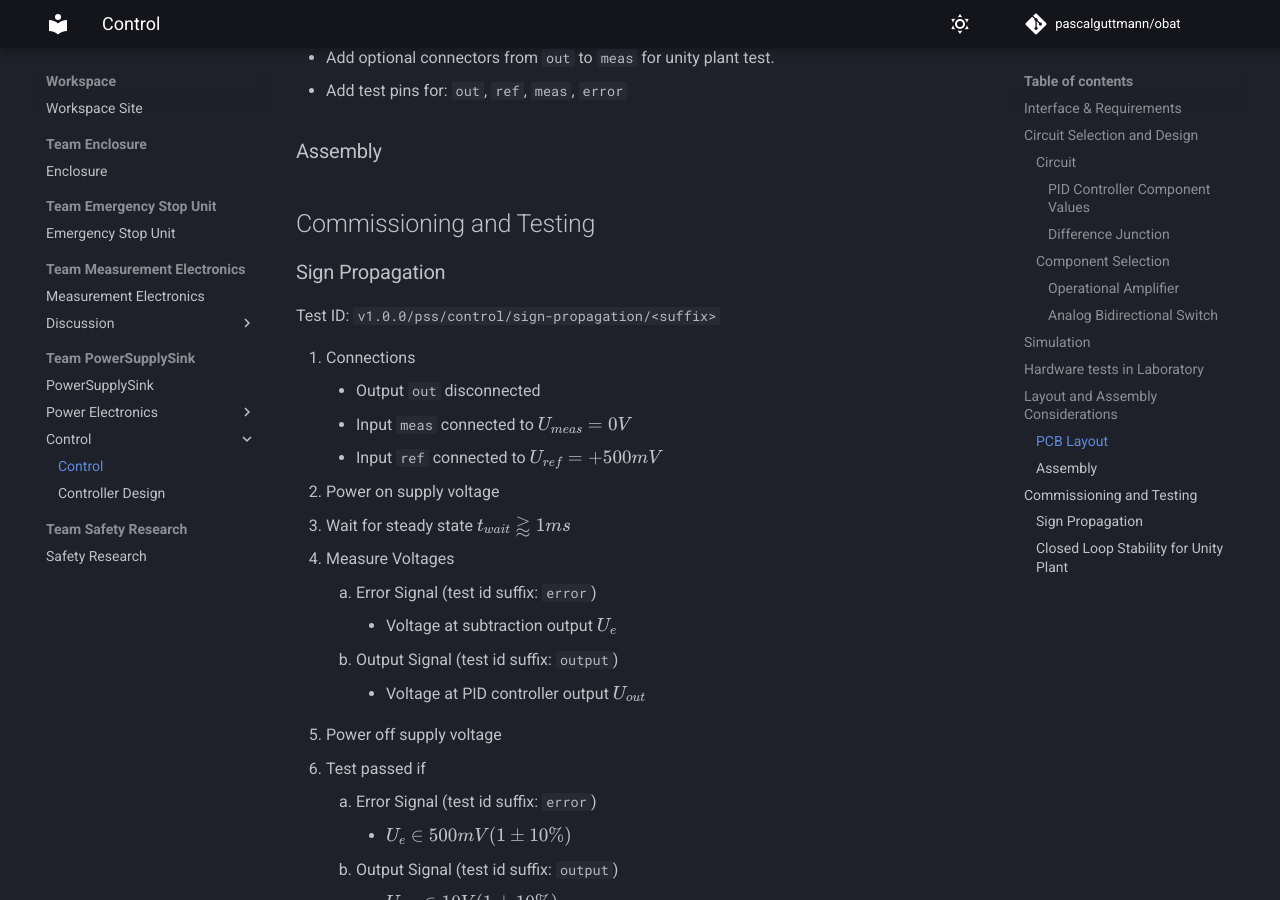
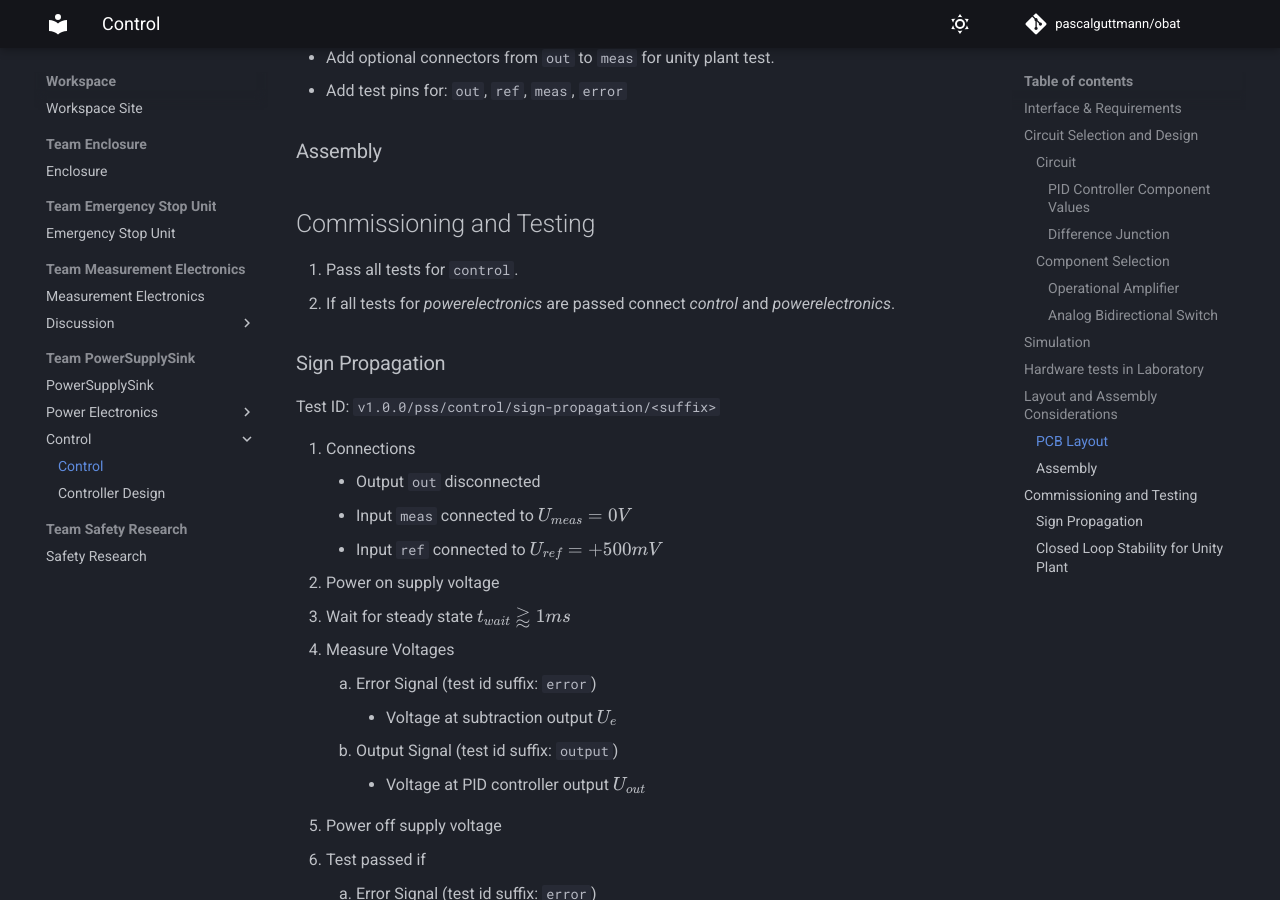
Before and after one commit to pascalguttmann/obat, an MkDocs documentation site: the page built from docs/workspace/pss/control/control.md, in a window 1280 px wide and 900 px high, scrolled down 3369 px. Built offline with MkDocs 1.6.1 and Material for MkDocs 9.7.7, drawn with Linux system fonts in a browser that asks for light colours; comment, search, counter and statistics services are not loaded.

Commit message:
add control commissioning

```diff
--- a/docs/workspace/pss/control/control.md
+++ b/docs/workspace/pss/control/control.md
@@ -118,6 +118,10 @@ Layout and Assembly Considerations
 Commissioning and Testing
 -------------------------
 
+1. Pass all tests for `control`.
+2. If all tests for _powerelectronics_ are passed connect _control_ and
+   _powerelectronics_.
+
 ### Sign Propagation
 
 Test ID: `v1.0.0/pss/control/sign-propagation/<suffix>`
```
